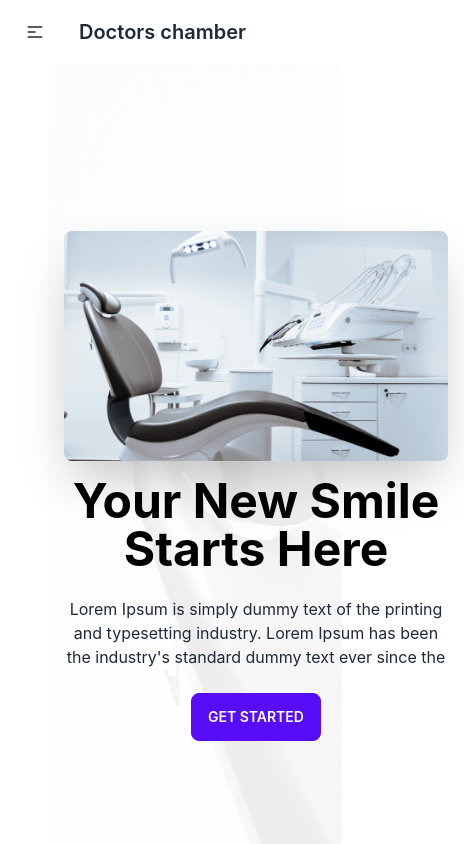
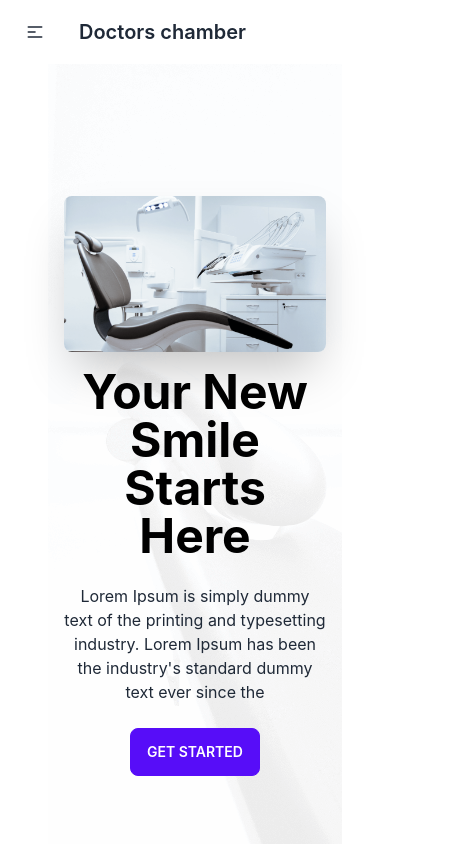
Before and after one commit to Muhammad-Mehedi-Hasan-Opi-Sarker/doctors, a React (Create React App) app: page / in a window 390 px wide. Shown: the top 844 px of the page, 464 px wide, since content can reach past the window. Built offline with nearby package versions, Linux system fonts and the light colour scheme.

Commit message:
fixed for mobile responsive

```diff
--- a/src/pages/Home/Banner.js
+++ b/src/pages/Home/Banner.js
@@ -7,7 +7,7 @@ const Banner = () => {
         <div className='px-12'>
             <div className="hero min-h-screen" style={{background:`url(${bg})`}}>
                 <div className="hero-content flex-col lg:flex-row-reverse">
-                    <img src={chair} alt='' className="max-w-sm rounded-lg shadow-2xl" />
+                    <img src={chair} alt='' className="lg:w-1/2 rounded-lg shadow-2xl" />
                     <div>
                         <h1 className="text-5xl font-bold" style={{color:'#000000'}}>Your New Smile Starts Here</h1>
                         <p className="py-6">Lorem Ipsum is simply dummy text of the printing and
--- a/src/pages/Home/Reviews.js
+++ b/src/pages/Home/Reviews.js
@@ -2,7 +2,7 @@ import React from 'react';
 
 const Reviews = ({ patient }) => {
     return (
-        <div className="card w-96 bg-base-100 shadow-xl">
+        <div className="card w-fit bg-base-100 shadow-xl">
             <div className="card-body">
                 <p>Lorem ipsum dolor sit amet consectetur, adipisicing elit. Alias ac
                     cusamus sit itaque ut a facere reprehenderit natus veniam ,
--- a/src/pages/Home/Service.js
+++ b/src/pages/Home/Service.js
@@ -2,7 +2,7 @@ import React from 'react';
 
 const Service = ({ service }) => {
     return (
-        <div class="card w-96 bg-base-100 shadow-xl">
+        <div class="card w-fit bg-base-100 shadow-xl">
             <figure class="px-10 pt-10">
                 <img src={service.img} alt="Shoes" class="rounded-xl" />
             </figure>
```
Also changed, not shown: 1 other file (tests, documents, lock files or other folders).
